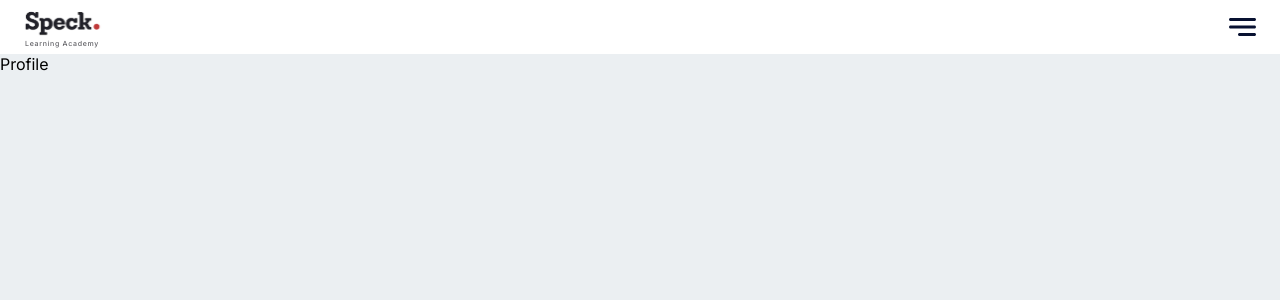
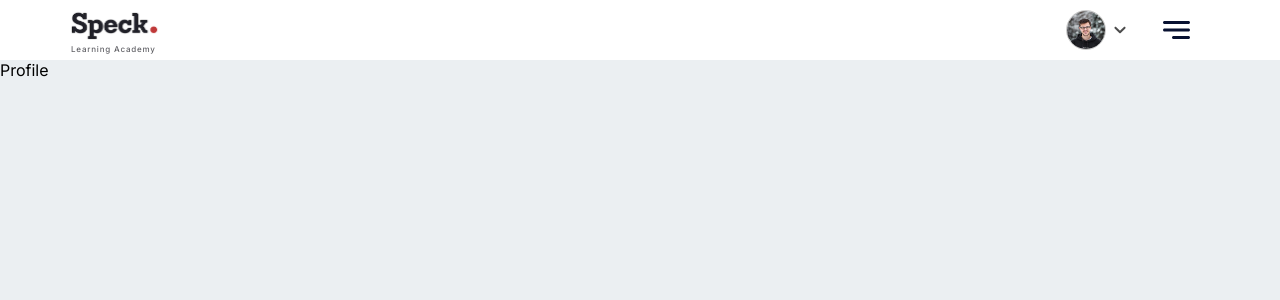
Before and after one commit to Tin21/Speck-Teamwork, a React (Vite) app: page / in a window 1280 px wide. Shown: the top 300 px of the page. Built offline with nearby package versions, Linux system fonts and the light colour scheme.

Commit message:
Added Layout for tablet version

```diff
--- a/src/App.jsx
+++ b/src/App.jsx
@@ -8,11 +8,12 @@ import LectureDetails from './pages/LectureDetails';
 import Lectures from './pages/Lectures';
 import Colleagues from './pages/Colleagues';
 import Layout from './components/Layout/Layout';
+import UserAvatar from './assets/images/user-avatar.jpg';
 
 function App() {
   return (
     <>
-      <Layout />
+      <Layout imgSrc={UserAvatar} imgAlt={'User avatar'} />
       <main>
         <Routes>
           <Route path={'/'} element={<Profile />} />
--- a/src/components/Layout/Layout.jsx
+++ b/src/components/Layout/Layout.jsx
@@ -1,4 +1,5 @@
 import React from 'react';
+import PropTypes from 'prop-types';
 import {
   Header as HeaderWrapper,
   HeaderInner,
@@ -6,9 +7,12 @@ import {
   SpeckLogo,
   LogoWrapper,
   LogoText,
+  UserAvatar,
+  DropdownArrow,
+  AvatarHamburgerWrapper,
 } from './LayoutStyle';
 
-const Layout = () => {
+const Layout = ({ imgSrc, imgAlt }) => {
   return (
     <>
       <HeaderWrapper>
@@ -17,11 +21,20 @@ const Layout = () => {
             <SpeckLogo />
             <LogoText> Learning Academy</LogoText>
           </LogoWrapper>
-          <HamburgerLogo />
+          <AvatarHamburgerWrapper>
+            <UserAvatar src={imgSrc} alt={imgAlt} />
+            <DropdownArrow />
+            <HamburgerLogo />
+          </AvatarHamburgerWrapper>
         </HeaderInner>
       </HeaderWrapper>
     </>
   );
 };
 
+Layout.PropTypes = {
+  imgSrc: PropTypes.string,
+  imgAlt: PropTypes.string,
+};
+
 export default Layout;
--- a/src/components/Layout/LayoutStyle.js
+++ b/src/components/Layout/LayoutStyle.js
@@ -2,18 +2,23 @@ import styled from 'styled-components';
 import { colors, breakpoints } from '../../utils/styles/theme';
 import { ReactComponent as HamburgerIcon } from '../../assets/images/hamburger-icon.svg';
 import { ReactComponent as SpeckIcon } from '../../assets/images/speck-icon.svg';
+import { ReactComponent as DropdownArrowIcon } from '../../assets/images/dropdown-arrow.svg';
 
 export const Header = styled.header`
   background-color: ${colors.bgSecondary};
 `;
 
 export const HeaderInner = styled.div`
-  height: 54px;
+  height: 60px;
   background-color: ${colors.bgSecondary};
   padding: 10px 24px;
   display: flex;
   justify-content: space-between;
   align-items: center;
+
+  @media screen and (${breakpoints.tabletSmall}) {
+    padding: 10px 90px 10px 70px;
+  }
 `;
 
 export const HamburgerLogo = styled(HamburgerIcon)`
@@ -32,12 +37,54 @@ export const SpeckLogo = styled(SpeckIcon)`
     fill: ${colors.bgSecondary};
   }
   margin-bottom: 0;
+
+  @media screen and (${breakpoints.tabletSmall}) {
+    width: 90px;
+    height: 37px;
+  }
 `;
 
 export const LogoText = styled.p`
   font-weight: 500;
   font-size: 7px;
-  color: #626267;
+  color: ${colors.logoText};
   letter-spacing: 0.1em;
   padding-left: 1px;
+
+  @media screen and (${breakpoints.tabletSmall}) {
+    font-size: 8px;
+  }
 `;
+
+export const UserAvatar = styled.img`
+  display: none;
+
+  @media screen and (${breakpoints.tabletSmall}) {
+    display: block;
+    object-fit: cover;
+    height: 40px;
+    width: 40px;
+    border-radius: 50%;
+    border: 1.5px solid ${colors.avatarBorder};
+    margin-right: 8px;
+  }
+`;
+
+export const DropdownArrow = styled(DropdownArrowIcon)`
+  display: none;
+  margin-right: 37px;
+
+  @media screen and (${breakpoints.tabletSmall}) {
+    display: block;
+  }
+
+  //hover: ?
+`;
+
+export const AvatarHamburgerWrapper = styled.div`
+  height: 40px;
+  width: 124px;
+  display: flex;
+  align-items: center;
+  justify-content: right;
+`;
--- a/src/utils/styles/theme.js
+++ b/src/utils/styles/theme.js
@@ -5,6 +5,8 @@ export const fonts = {
 export const colors = {
   bgPrimary: '#EBEFF2',
   bgSecondary: '#ffffff',
+  avatarBorder: '#CACACA',
+  logoText: '#626267',
 };
 
 export const breakpoints = {
@@ -12,5 +14,5 @@ export const breakpoints = {
   tabletSmall: 'min-width: 580px',
   tabletLarge: 'min-width: 768px',
   desktopSmall: 'min-width: 1024px',
-  desktopLarge: 'min-width: 1300px',
+  desktopLarge: 'min-width: 1440px',
 };
```
Also changed, not shown: src/index.scss (+0 -9 lines), src/assets/images/dropdown-arrow.svg (added), src/assets/images/user-avatar.jpg (added).
